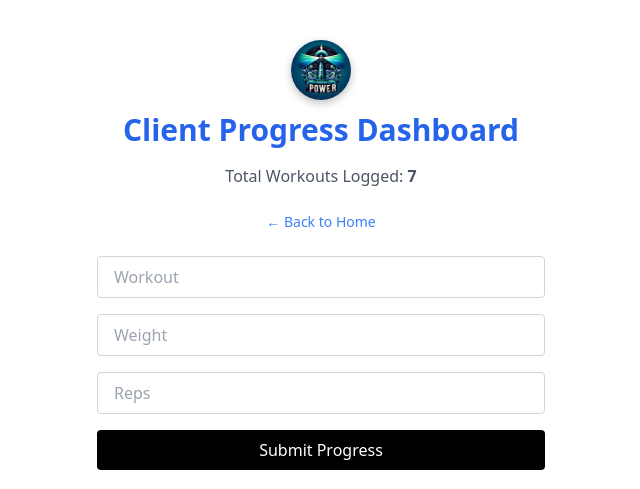
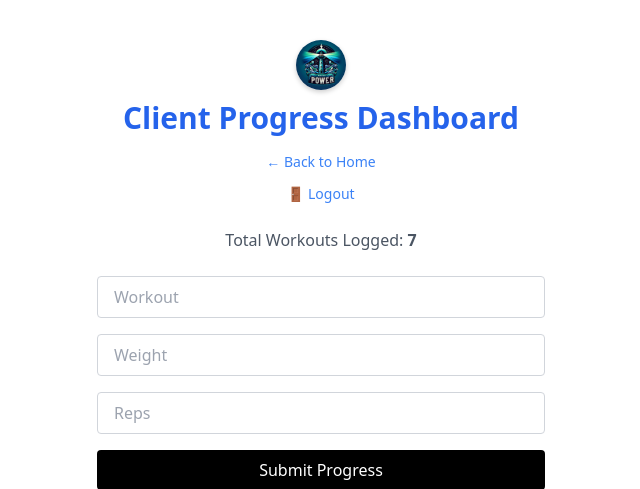
Before and after one commit to samrosen03/port-of-power-app, a Flask app: page /progress in a window 1280 px wide. Shown: the top 489 px of the page, without its empty margins (319-959 px from the left). Run offline with Flask 3, Linux system fonts and the light colour scheme; a user stored in the database is signed in; style sheets or scripts are compiled from the project's sources.

Commit message:
Restyled logout link to match UI theme (blue text, no border, smaller font)

```diff
--- a/templates/progress.html
+++ b/templates/progress.html
@@ -8,26 +8,28 @@
 
   <div class="bg-white p-10 rounded-lg shadow-lg w-full max-w-3xl">
 
-    <!-- ✅ Logo (Centered, Slightly Larger) -->
-<div class="text-center mb-3">
+    <!-- ✅ Logo + Header -->
+    <div class="text-center mb-6">
+  <!-- ✅ Logo -->
   <img src="{{ url_for('static', filename='images/portofpower_logo.webp') }}"
        alt="Port of Power Logo"
-       style="width:60px;height:60px;border-radius:50%;box-shadow:0 3px 8px rgba(0,0,0,0.25);display:block;margin:0 auto 10px auto;">
+       style="width:50px;height:50px;border-radius:50%;box-shadow:0 2px 5px rgba(0,0,0,0.2);margin-bottom:10px;display:block;margin-left:auto;margin-right:auto;">
+
+  <!-- ✅ Title -->
+  <h1 class="text-3xl font-bold text-blue-600 mb-4">Client Progress Dashboard</h1>
+
+  <!-- ✅ Back Home + Logout Buttons -->
+  <a href="{{ url_for('index') }}"
+     class="block mb-3 text-blue-500 hover:underline text-sm">← Back to Home</a>
+
+  <!-- 🔹 Minimal Blue Logout Link -->
+<a href="{{ url_for('logout') }}"
+   class="block mt-2 text-blue-500 hover:underline text-sm text-center">
+   🚪 Logout
+</a>
 </div>
 
-<!-- ✅ Page Title -->
-<h1 class="text-3xl font-bold text-blue-600 mb-4 text-center">Client Progress Dashboard</h1>
 
-
-
-
-    <!-- ✅ Workout Count -->
-    <p class="text-center text-gray-600 mb-6">
-      Total Workouts Logged: <strong>{{ workout_count }}</strong>
-    </p>
-
-    <!-- ✅ Back Home -->
-    <a href="{{ url_for('index') }}" class="block mb-6 text-blue-500 hover:underline text-sm text-center">← Back to Home</a>
 
     <!-- ✅ Flash Messages -->
     {% with messages = get_flashed_messages(with_categories=true) %}
@@ -40,40 +42,36 @@
       {% endif %}
     {% endwith %}
 
+    <!-- ✅ Total Workouts Counter -->
+    <p class="text-center text-gray-600 mb-6">
+      Total Workouts Logged: <strong>{{ workout_count }}</strong>
+    </p>
+
     <!-- ✅ Progress Form -->
     <form method="POST" action="/progress" class="mb-8 max-w-md mx-auto space-y-4">
       <input type="text" name="exercise" placeholder="Workout"
              class="w-full border border-gray-300 rounded px-4 py-2 focus:outline-none focus:ring-2 focus:ring-blue-400" required>
-
       <input type="number" name="weight" placeholder="Weight"
              class="w-full border border-gray-300 rounded px-4 py-2 focus:outline-none focus:ring-2 focus:ring-blue-400" required>
-
       <input type="number" name="reps" placeholder="Reps"
              class="w-full border border-gray-300 rounded px-4 py-2 focus:outline-none focus:ring-2 focus:ring-blue-400" required>
-
       <button type="submit"
               class="bg-black text-white px-4 py-2 rounded hover:bg-gray-800 transition duration-200 w-full">
         Submit Progress
       </button>
     </form>
 
-    <!-- ✅ Exercise Filter Dropdown -->
+    <!-- ✅ Exercise Filter -->
     <form method="GET" action="/progress" class="mb-8 text-center">
       <label for="exercise" class="mr-2 text-sm font-medium">Filter by exercise:</label>
       <select name="exercise" id="exercise"
               class="px-3 py-2 border border-gray-300 rounded text-sm">
         <option value="">-- Show All --</option>
         {% for exercise in all_exercises %}
-          <option value="{{ exercise }}"
-                  {% if exercise == selected_exercise %}selected{% endif %}>
-            {{ exercise }}
-          </option>
+          <option value="{{ exercise }}" {% if exercise == selected_exercise %}selected{% endif %}>{{ exercise }}</option>
         {% endfor %}
       </select>
-      <button type="submit"
-              class="ml-2 px-3 py-2 bg-blue-500 text-white rounded text-sm hover:bg-blue-600">
-        Filter
-      </button>
+      <button type="submit" class="ml-2 px-3 py-2 bg-blue-500 text-white rounded text-sm hover:bg-blue-600">Filter</button>
       {% if selected_exercise %}
         <a href="/progress" class="text-blue-500 text-sm underline ml-4">Clear Filter</a>
       {% endif %}
@@ -92,9 +90,9 @@
       {% endfor %}
     </ul>
 
-    <!-- 📊 Progress Chart -->
+    <!-- 📊 Chart -->
     <h2 class="text-xl font-semibold mb-4 text-center">📈 Progress Over Time</h2>
-    <div class="mb-10" style="max-width: 600px; margin: 0 auto;">
+    <div class="mb-10" style="max-width:600px;margin:0 auto;">
       <canvas id="progressChart"></canvas>
     </div>
 
@@ -120,8 +118,7 @@
               <td>
                 <div class="flex space-x-2">
                   <a href="{{ url_for('edit_entry', entry_id=entry.id) }}" class="text-blue-500 hover:text-blue-700">✏️</a>
-                  <form method="POST" action="{{ url_for('delete_entry', entry_id=entry.id) }}"
-                        style="display:inline;" onsubmit="return confirmDelete();">
+                  <form method="POST" action="{{ url_for('delete_entry', entry_id=entry.id) }}" style="display:inline;" onsubmit="return confirmDelete();">
                     <button type="submit" aria-label="Delete Entry" class="text-red-500 hover:text-red-700">🗑</button>
                   </form>
                 </div>
@@ -134,18 +131,19 @@
 
   </div>
 
-  <!-- ✅ Scripts -->
+  <!-- ✅ Delete Confirmation -->
   <script>
     function confirmDelete() {
       return confirm("🗑 Are you sure you want to delete this entry?");
     }
   </script>
 
+  <!-- ✅ Chart.js -->
   <script src="https://cdn.jsdelivr.net/npm/chart.js"></script>
   <script>
     document.addEventListener("DOMContentLoaded", function() {
-      const ctx = document.getElementById('progressChart');
-      if (!ctx) return;
+      const chartCanvas = document.getElementById('progressChart');
+      if (!chartCanvas) return;
 
       const labels = [];
       const weights = [];
@@ -156,7 +154,7 @@
 
       if (labels.length === 0) return;
 
-      new Chart(ctx.getContext('2d'), {
+      new Chart(chartCanvas.getContext('2d'), {
         type: 'line',
         data: {
           labels: labels,
@@ -174,7 +172,10 @@
           responsive: true,
           maintainAspectRatio: true,
           plugins: { legend: { display: true } },
-          scales: { y: { beginAtZero: false } }
+          scales: {
+            x: { ticks: { maxRotation: 45, minRotation: 30, autoSkip: true } },
+            y: { beginAtZero: false }
+          }
         }
       });
     });
```
